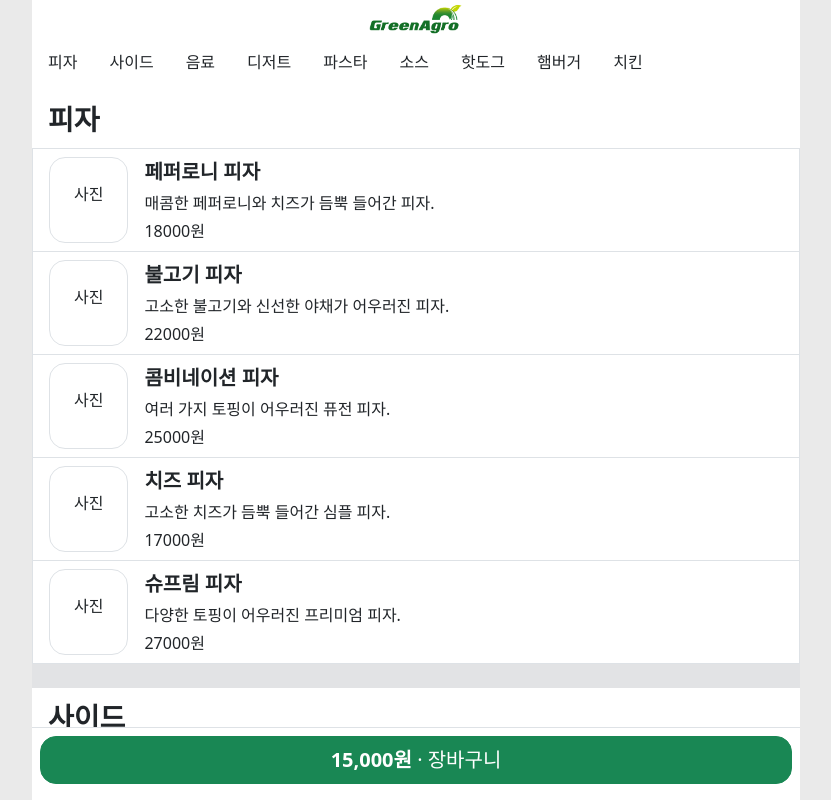
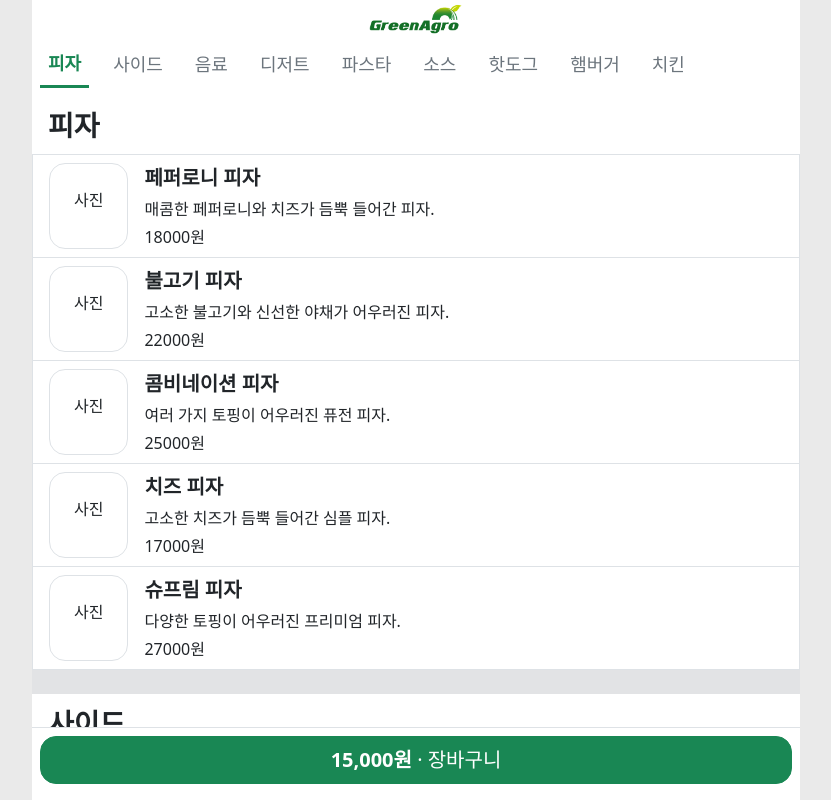
Before and after one commit to jihyuuk/Mojong-V2-Client, a React (Create React App) app: page / in a window 1280 px wide. Shown: the whole page, without its empty margins (224-1055 px from the left). Built offline with nearby package versions, Linux system fonts and the light colour scheme.

Commit message:
#3 Style : 활성화된 카테고리 스타일 변경(색상, 하단바 적용)

```diff
--- a/src/App.css
+++ b/src/App.css
@@ -9,9 +9,15 @@
 
 
   /* 카테고리 폰트 색상 */
-  .custom-nav-link {
-    color: #6c757d; /* 기본색상 */
+  .myCategory{
+    padding: 0.5rem;
+    color: #6c757d;
+    font-weight: 500;
+    font-size: large;
   }
-  .custom-nav-link.active {
-    color: #007bff; /* 활성화된 탭은 파란색으로 변경 */
+  /* 카테고리 활성화 */
+  .myCategory.active{
+    font-weight: bold;
+    color:#198754;
+    border-bottom: 3px solid #198754;
   }
--- a/src/pages/MainPage.js
+++ b/src/pages/MainPage.js
@@ -28,7 +28,7 @@ function MainPage() {
                 <Stack direction="horizontal" gap={3} className='overflow-x-auto text-nowrap p-2'>
                     {menu.categories.map((category, index) => {
                         return (
-                            <div key={category.name} className="p-2" onClick={()=>onCatClick(index)}>{category.categoryName}</div>
+                            <div key={category.name} className={`myCategory ${index === activeCat ? 'active' : ''}`} onClick={()=>onCatClick(index)}>{category.categoryName}</div>
                         );
                     })}
                 </Stack>
```
